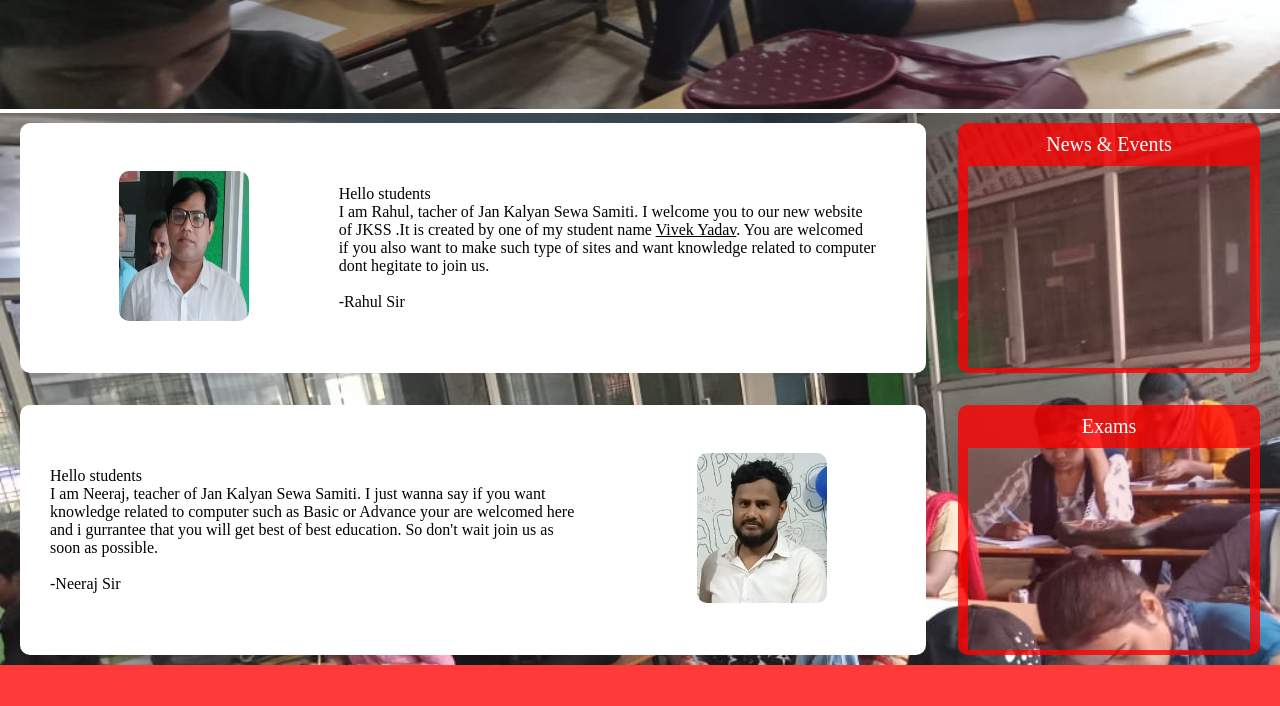
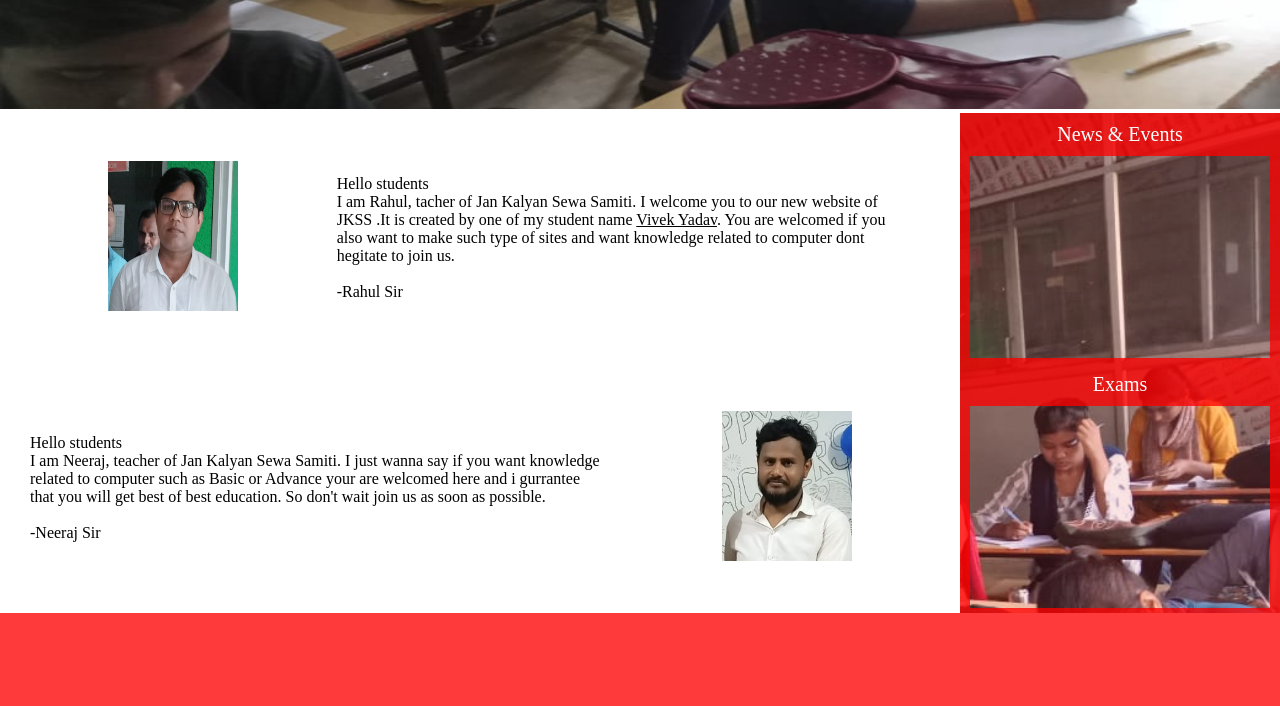
Before and after one commit to TheVivekYadav/JKSS, a plain HTML site: page index.html in a window 1280 px wide. Shown: the part 690-1396 px from the top of the page. Drawn offline with Linux system fonts and the light colour scheme; a web font is replaced by a local one.

Commit message:
removed all border from section know it look cool☺

```diff
--- a/css/index-style.css
+++ b/css/index-style.css
@@ -88,30 +88,25 @@ html{
 
 /* More Section here */
 
+
 .section{
     background-color: white !important;
 }
 
 .sections>div {
     /* height: 300px; */
-    border-radius: 10px;
+    /* border-radius: 10px; */
 }
 
-.section>div {
-    /* padding: 5px 10px; */
-    border-radius: 10px;
-}
 
 .sections {
-    /* margin-top: 15px; */
     display: grid;
-    gap: 2rem;
     grid-template-areas: 'one two' 'three four';
-    padding: 1px 10px;
     grid-template-columns: 1fr 1fr;
     background-image:url(../images/4.jpeg);
     background-size: cover;
     background-attachment: fixed;
+    padding: 0 !important;
 }
 .section-one {
     grid-area: one;
@@ -136,7 +131,7 @@ html{
     border-left: 10px solid var(--primary-clr-500);
     border-right: 10px solid var(--primary-clr-500);
     border-bottom: 5px solid var(--primary-clr-500);
-    border-radius: 10%;
+    /* border-radius: 10%; */
     background-color: var(--primary-clr-900);
 }
 
@@ -145,7 +140,7 @@ html{
     border-left: 10px solid var(--primary-clr-500);
     border-right: 10px solid var(--primary-clr-500);
     border-bottom: 5px solid var(--primary-clr-500);
-    border-radius: 10%;
+    /* border-radius: 10%; */
     background-color: var(--primary-clr-900);
 }
 
@@ -155,7 +150,7 @@ html{
     width: 130px;
     /* box-shadow: 0px 0px 4px 4px var(--primary-clr-100); */
     transition: 100ms;
-	border-radius: 10px;
+	/* border-radius: 10px; */
 }
 
 .Rahul_Sir:hover,
@@ -200,7 +195,7 @@ div .text {
     .section-one {
         display: grid;
         grid-template-columns: 1fr;
-        gap: 1rem;
+        /* gap: 1rem; */
     }
 
     .section-two .img {
@@ -215,14 +210,14 @@ div .text {
         display: grid;
         grid-template-columns: 1fr;
         grid-template-areas: 'one' 'two';
-        gap: 1rem;
+        /* gap: 1rem; */
     }
 }
 
 @media (min-width:60em) {
     .sections {
         display: grid;
-        gap: 2rem;
+        /* gap: 2rem; */
         padding: 10px 20px;
         grid-template-columns: 3fr 1fr;
         grid-template-areas: 'one three' 'two four';
@@ -250,14 +245,14 @@ div .text {
         height: 250px;
         grid-area: three;
         position: relative;
-        border-radius: 10%;
+        /* border-radius: 10%; */
     }
 
     .section-four {
         height: 250px;
         grid-area: four;
         position: relative;
-        border-radius: 10%;
+        /* border-radius: 10%; */
     }
 
     .Rahul_Sir:hover,
```
